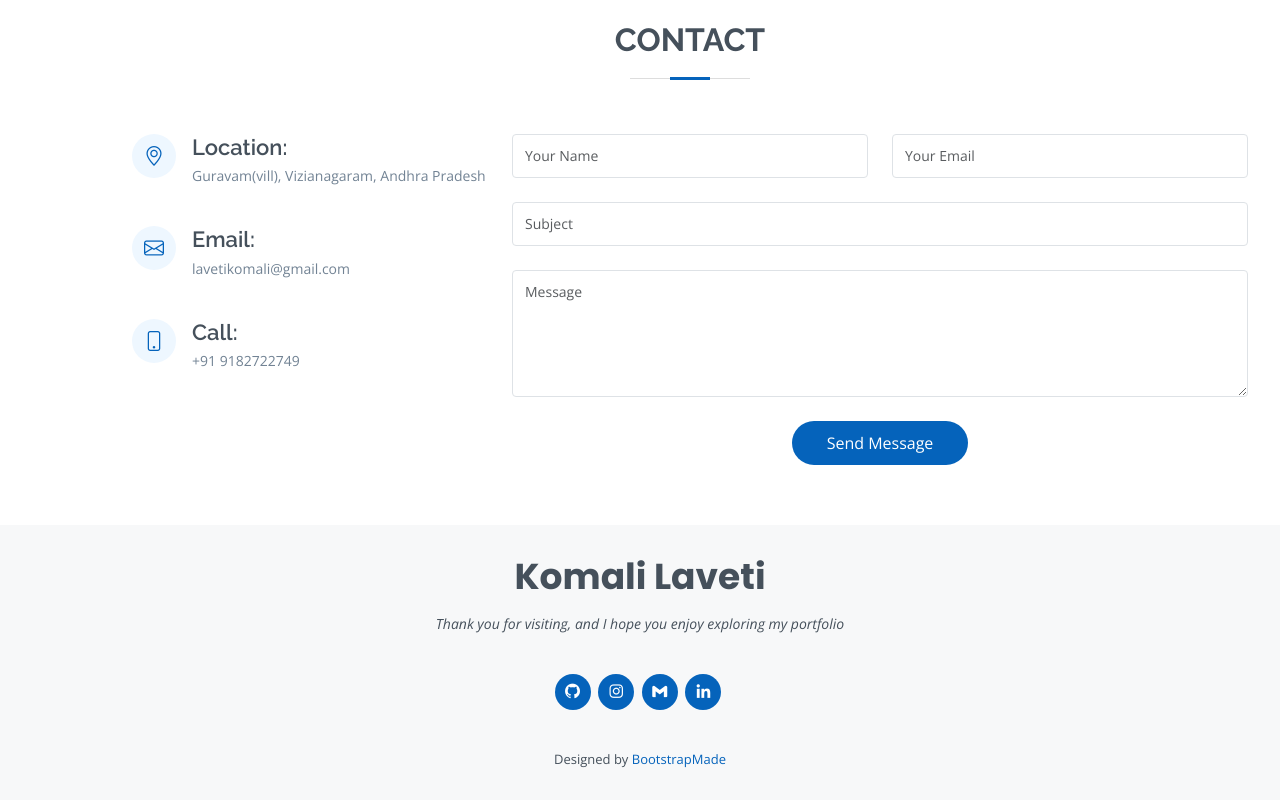
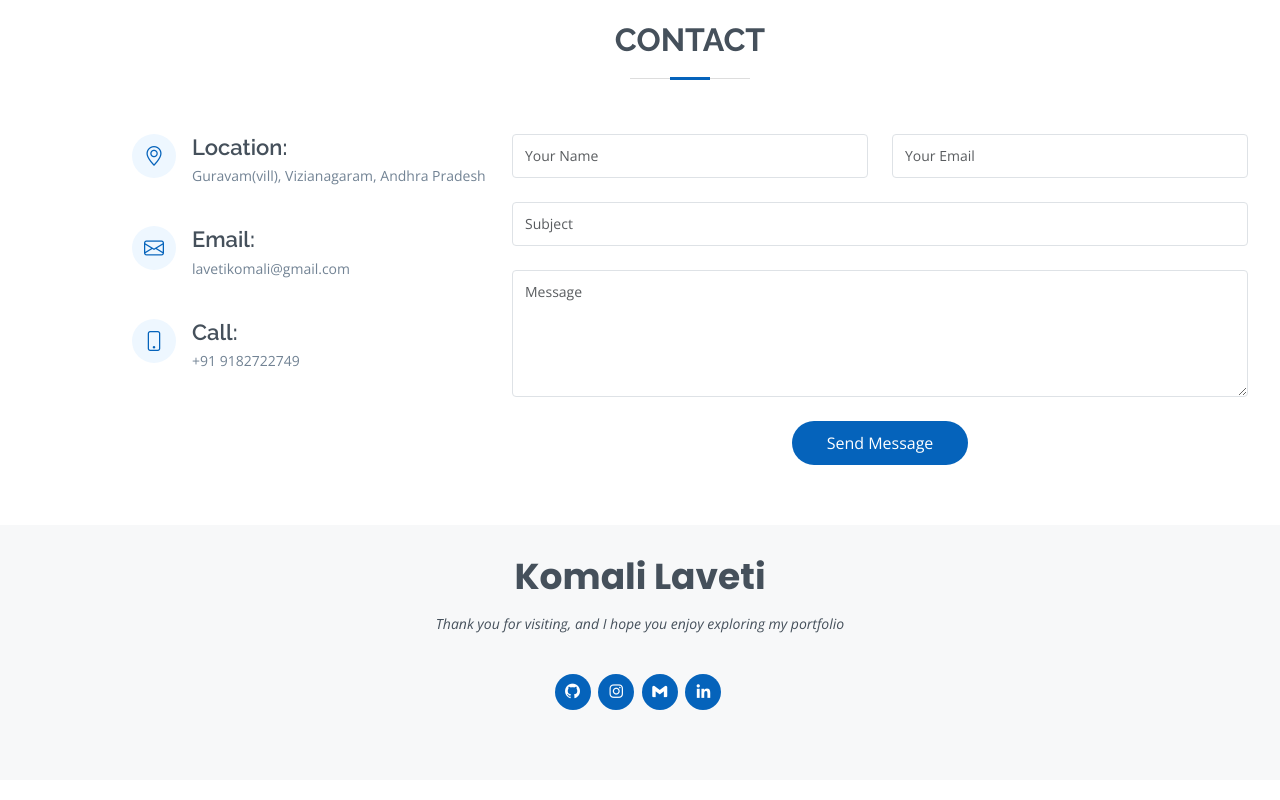
Before and after one commit to komalilaveti/portfolio, a plain HTML site: page index.html in a window 1280 px wide. Shown: the part 4539-5339 px from the top of the page. Drawn offline with nearby package versions, Linux system fonts and the light colour scheme.

Commit message:
Update index.html

```diff
--- a/index.html
+++ b/index.html
@@ -461,9 +461,6 @@
         <a href="mailto:lavetikomali@gmail.com" target="_blank" class="google-plus"><i class="bx bxl-gmail"></i></a>
         <a href="http://www.linkedin.com/in/laveti-komali-14a002237" target="_blank" class="linkedin"><i class="bx bxl-linkedin"></i></a>
       </div>
-      <div class="credits">
-        Designed by <a href="https://bootstrapmade.com/">BootstrapMade</a>
-      </div>
     </div>
   </footer><!-- End Footer -->
 
```
